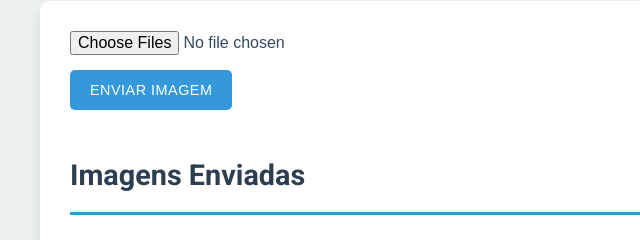
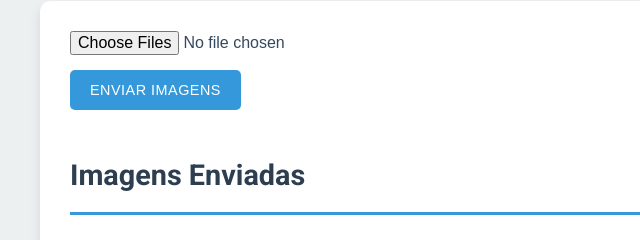
Before and after one commit to fdwefwefwe/fotos-familia, a plain HTML site: page index.html in a window 1280 px wide. Shown: the part 315-555 px from the top of the page, 0-640 px from the left. Drawn offline with nearby package versions, Linux system fonts and the light colour scheme.

Commit message:
Update index.html

```diff
--- a/index.html
+++ b/index.html
@@ -8,40 +8,32 @@
     <link rel="stylesheet" href="style.css">
     <!-- Ícone padrão -->
     <link rel="icon" href="favicon_io/favicon.ico" type="image/x-icon">
-    <link href="https://fonts.googleapis.com/css2?family=Roboto:wght@300;400;700&display=swap" rel="stylesheet">
+
     <!-- Ícones PNG para dispositivos de alta resolução -->
     <link rel="icon" type="image/png" sizes="32x32" href="favicon_io/favicon-32x32.png">
     <link rel="icon" type="image/png" sizes="16x16" href="favicon_io/favicon-16x16.png">
 
     <!-- Ícone para dispositivos Apple -->
     <link rel="apple-touch-icon" href="favicon_io/apple-touch-icon.png">
-
-
     <script src="https://cdnjs.cloudflare.com/ajax/libs/jszip/3.10.1/jszip.min.js"></script>
-
 </head>
 <body>
     <header>
         <h1>Facilitador de criação de pastas de imagens</h1>
     </header>
-
     <main>
         <div class="separator"></div>
         <h2>Insira suas imagens!</h2>
 
         <div id="uploadSection">
             <input type="file" id="fileInput" class="file-input" accept="image/*" multiple>
-
-
-    <button id="uploadBtn" class="upload-image-btn">Enviar Imagem</button>
+            <button id="uploadBtn" class="upload-image-btn">Enviar Imagens</button>
             <div id="uploadedImages">
                 <h2>Imagens Enviadas</h2>
                 <div id="imagesContainer"></div>
             </div>
             <button id="downloadAllBtn" class="upload-image-btn">Baixar Todas as Imagens</button>
             <button id="clearAllBtn">Excluir todas as Imagens</button>
-
-
 
             <div class="separator"></div>
             <br>
@@ -52,15 +44,11 @@
             <div class="separator"></div>
             <button id="newFolderBtn" class="btn">Nova pasta de links</button>
             <section id="foldersContainer" class="folders-wrapper"></section>
-
         </div>
-
     </main>
-
     <footer>
         <p>&copy; Feito por Giovanni</p>
     </footer>
-
     <script src="script.js"></script>
 </body>
 </html>
```
Lines whose indentation alone changed are shown as unchanged.
